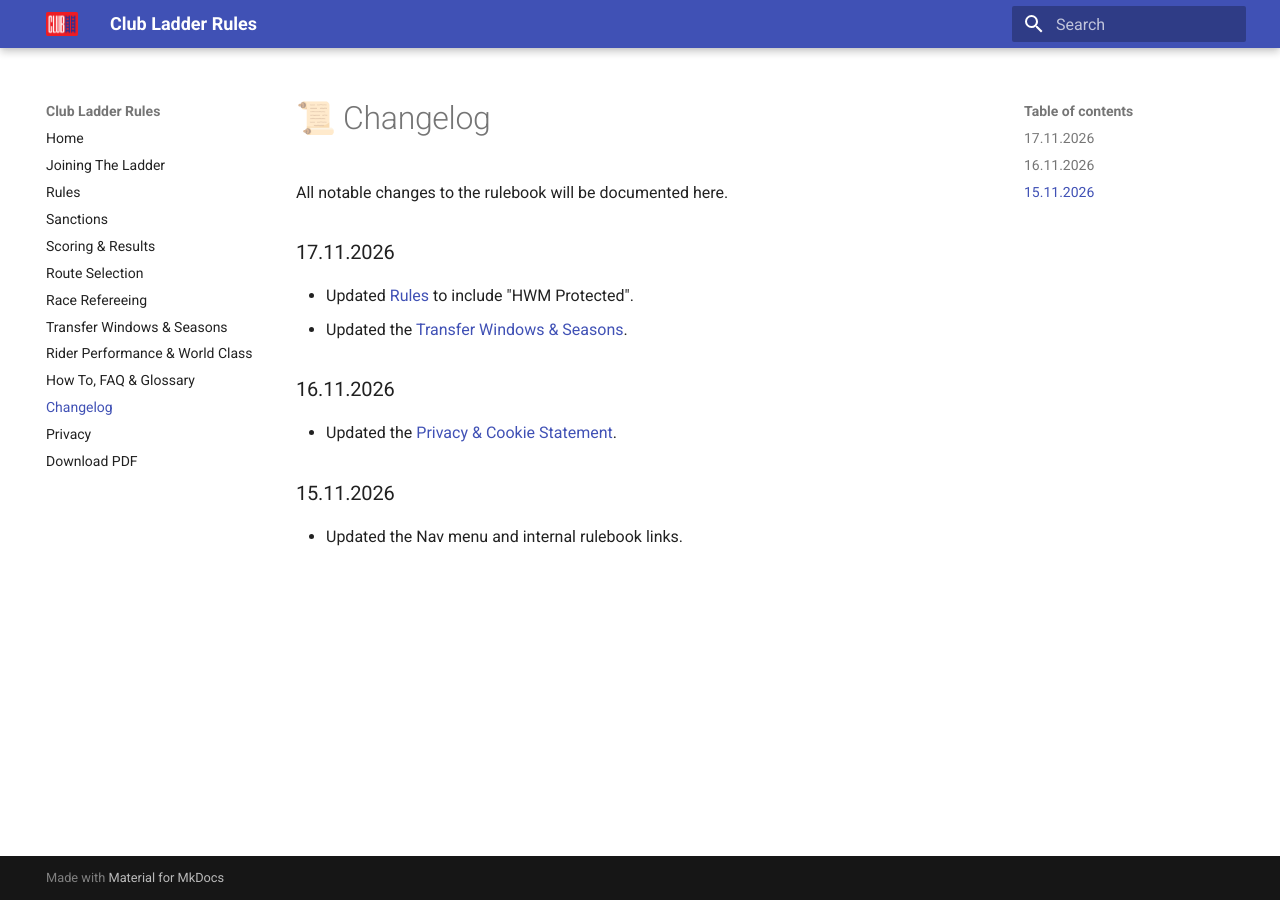
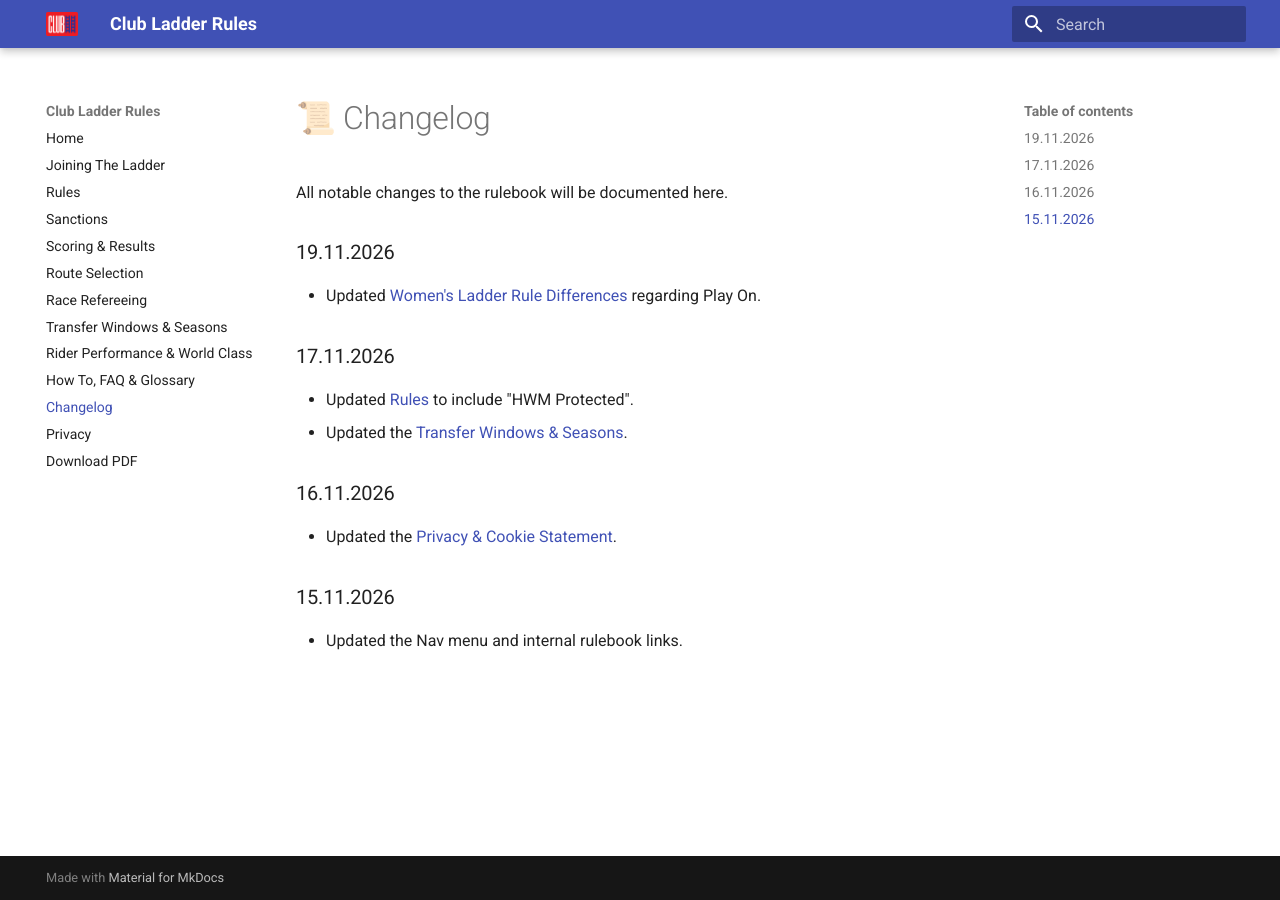
Before and after one commit to gazhay/rules-clubladder, an MkDocs documentation site: the page built from docs/changelog.md, in a window 1280 px wide. Built offline with MkDocs 1.6.1 and Material for MkDocs 9.7.7, drawn with Linux system fonts in a browser that asks for light colours.

Commit message:
Update changelog.md

```diff
--- a/docs/changelog.md
+++ b/docs/changelog.md
@@ -1,6 +1,9 @@
 # 📜 Changelog
 
 All notable changes to the rulebook will be documented here.
+
+### 19.11.2026
+* Updated [Women's Ladder Rule Differences](https://gazhay.github.io/rules-clubladder/rules/#rule-differences) regarding Play On.
 
 ### 17.11.2026
 * Updated [Rules](https://gazhay.github.io/rules-clubladder/rules/#2-team-composition-roster-management) to include "HWM Protected".
```
